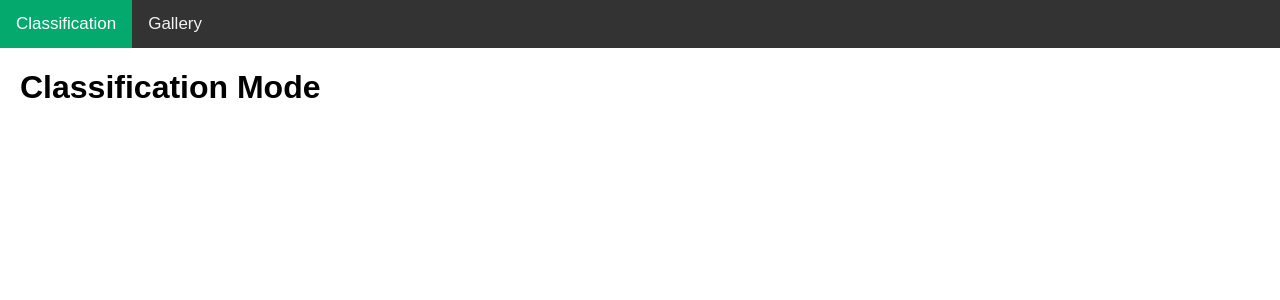
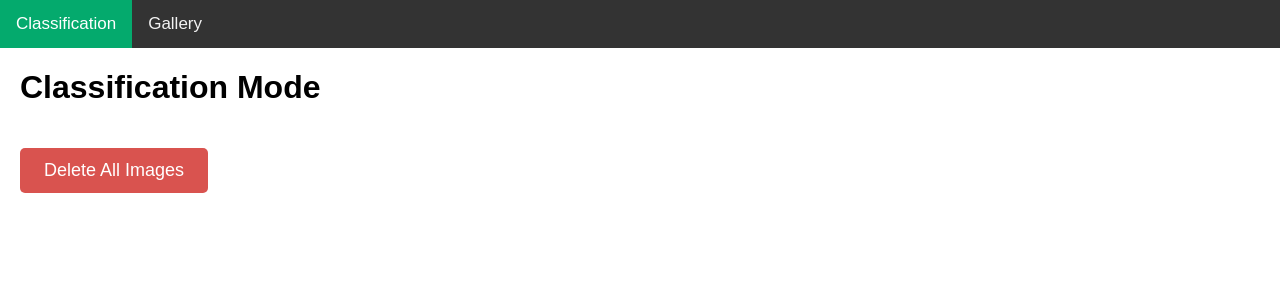
Before and after one commit to rackabajsarn/tensor-cat, a Flask app: page /classify in a window 1280 px wide. Shown: the top 300 px of the page. Run offline with Flask 3, Linux system fonts and the light colour scheme.

Commit message:
Added delete button for classify

```diff
--- a/app.py
+++ b/app.py
@@ -95,6 +95,44 @@ def classify():
     images.sort(reverse=True)  # Show latest images first
     return render_template('index.html', mode='classify', images=images)
 
+# New Route: Delete All Images
+@app.route('/delete_all_images', methods=['POST'])
+def delete_all_images():
+    # Delete all images in the classification folder
+    if os.path.exists(STATIC_IMAGES_DIR):
+        for filename in os.listdir(STATIC_IMAGES_DIR):
+            file_path = os.path.join(STATIC_IMAGES_DIR, filename)
+            if os.path.isfile(file_path):
+                os.remove(file_path)
+        print("All images deleted from classification folder.")
+        flash("All images have been deleted.", 'success')
+    else:
+        flash("Classification folder does not exist.", 'error')
+    return redirect(url_for('classify'))
+
+@app.route('/classify/<action>/<filename>', methods=['POST'])
+def classify_image(action, filename):
+    # Determine destination directory
+    train_or_val = random.choice(['train', 'validation'])
+    prey_or_no_prey = 'prey' if action == 'prey' else 'no_prey'
+    dest_dir = os.path.join(DATASET_DIR, train_or_val, prey_or_no_prey)
+
+    # Securely handle the filename
+    filename = os.path.basename(filename)
+    src_path = os.path.join(STATIC_IMAGES_DIR, filename)
+    dest_path = os.path.join(dest_dir, filename)
+
+    # Move the image
+    if os.path.exists(src_path):
+        os.rename(src_path, dest_path)
+        print(f"Moved {filename} to {dest_path}")
+        flash(f"Image {filename} classified as {'Prey' if action == 'prey' else 'No Prey'}.")
+    else:
+        flash("Image not found.", 'error')
+
+    # Redirect back to classify
+    return redirect(url_for('classify'))
+
 @app.route('/gallery')
 def gallery():
     # Collect images from dataset directories
@@ -118,29 +156,6 @@ def gallery():
         categories[key].sort(key=lambda x: x['filename'], reverse=True)
 
     return render_template('gallery.html', mode='gallery', categories=categories)
-
-@app.route('/classify/<action>/<filename>', methods=['POST'])
-def classify_image(action, filename):
-    # Determine destination directory
-    train_or_val = random.choice(['train', 'validation'])
-    prey_or_no_prey = 'prey' if action == 'prey' else 'no_prey'
-    dest_dir = os.path.join(DATASET_DIR, train_or_val, prey_or_no_prey)
-
-    # Securely handle the filename
-    filename = os.path.basename(filename)
-    src_path = os.path.join(STATIC_IMAGES_DIR, filename)
-    dest_path = os.path.join(dest_dir, filename)
-
-    # Move the image
-    if os.path.exists(src_path):
-        os.rename(src_path, dest_path)
-        print(f"Moved {filename} to {dest_path}")
-        flash(f"Image {filename} classified as {'Prey' if action == 'prey' else 'No Prey'}.")
-    else:
-        flash("Image not found.", 'error')
-
-    # Redirect back to classify
-    return redirect(url_for('classify'))
 
 @app.route('/gallery/delete/<path:filepath>', methods=['POST'])
 def delete_image(filepath):
--- a/templates/base.html
+++ b/templates/base.html
@@ -190,6 +190,49 @@
                 right: 15px;
             }
         }
+
+         /* Styles for the Delete All Images button */
+        .delete-all-button {
+            background-color: #d9534f; /* Bootstrap's btn-danger color */
+            color: white;
+            padding: 12px 24px;
+            margin: 20px;
+            font-size: 18px;
+            border: none;
+            cursor: pointer;
+            border-radius: 5px;
+        }
+
+        .delete-all-button:hover {
+            background-color: #c9302c;
+        }
+
+        /* Styles for the confirm delete button inside the modal */
+        .confirm-delete-button {
+            background-color: #d9534f; /* Bootstrap's btn-danger color */
+            color: white;
+            padding: 12px 24px;
+            font-size: 18px;
+            border: none;
+            cursor: pointer;
+            border-radius: 5px;
+        }
+
+        .confirm-delete-button:hover {
+            background-color: #c9302c;
+        }
+
+        /* Adjust modal content for delete confirmation */
+        #deleteModal .modal-content {
+            background-color: #444; /* Dark background */
+            color: white;
+            padding: 20px;
+            text-align: center;
+            border-radius: 10px;
+            width: 80%;
+            max-width: 400px;
+            margin: auto;
+        }
     </style>
 </head>
 <body>
--- a/templates/index.html
+++ b/templates/index.html
@@ -1,6 +1,11 @@
 {% extends "base.html" %}
 {% block content %}
 <h1 style="padding-left: 20px;">Classification Mode</h1>
+
+<!-- Delete All Images Button -->
+<button class="delete-all-button" onclick="openDeleteModal()">Delete All Images</button>
+
+<!-- Image Grid -->
 <div class="image-grid">
     {% for image in images %}
     <div class="image-item">
@@ -10,7 +15,7 @@
     {% endfor %}
 </div>
 
-<!-- Modal -->
+<!-- Classification Modal (Existing) -->
 <div id="myModal" class="modal">
     <span class="close" onclick="closeModal()">&times;</span>
     <div class="modal-content">
@@ -26,7 +31,22 @@
     </div>
 </div>
 
+<!-- Delete Confirmation Modal (New) -->
+<div id="deleteModal" class="modal">
+    <span class="close" onclick="closeDeleteModal()">&times;</span>
+    <div class="modal-content">
+        <p style="color: white; text-align: center;">Are you sure you want to delete all images?</p>
+        <div class="modal-buttons">
+            <button onclick="closeDeleteModal()">Cancel</button>
+            <form method="post" action="{{ url_for('delete_all_images') }}">
+                <button type="submit" class="confirm-delete-button">Yes, Delete All</button>
+            </form>
+        </div>
+    </div>
+</div>
+
 <script>
+    // Existing functions for image classification modal
     function openModal(filename) {
         var modal = document.getElementById("myModal");
         var modalImg = document.getElementById("modalImage");
@@ -44,11 +64,26 @@
         modal.style.display = "none";
     }
 
-    // Close modal when clicking outside of the modal content
+    // New functions for delete confirmation modal
+    function openDeleteModal() {
+        var modal = document.getElementById("deleteModal");
+        modal.style.display = "block";
+    }
+
+    function closeDeleteModal() {
+        var modal = document.getElementById("deleteModal");
+        modal.style.display = "none";
+    }
+
+    // Modified window.onclick to handle both modals
     window.onclick = function(event) {
-        var modal = document.getElementById("myModal");
-        if (event.target == modal) {
-            modal.style.display = "none";
+        var classificationModal = document.getElementById("myModal");
+        var deleteModal = document.getElementById("deleteModal");
+        if (event.target == classificationModal) {
+            classificationModal.style.display = "none";
+        }
+        if (event.target == deleteModal) {
+            deleteModal.style.display = "none";
         }
     }
 </script>
```
